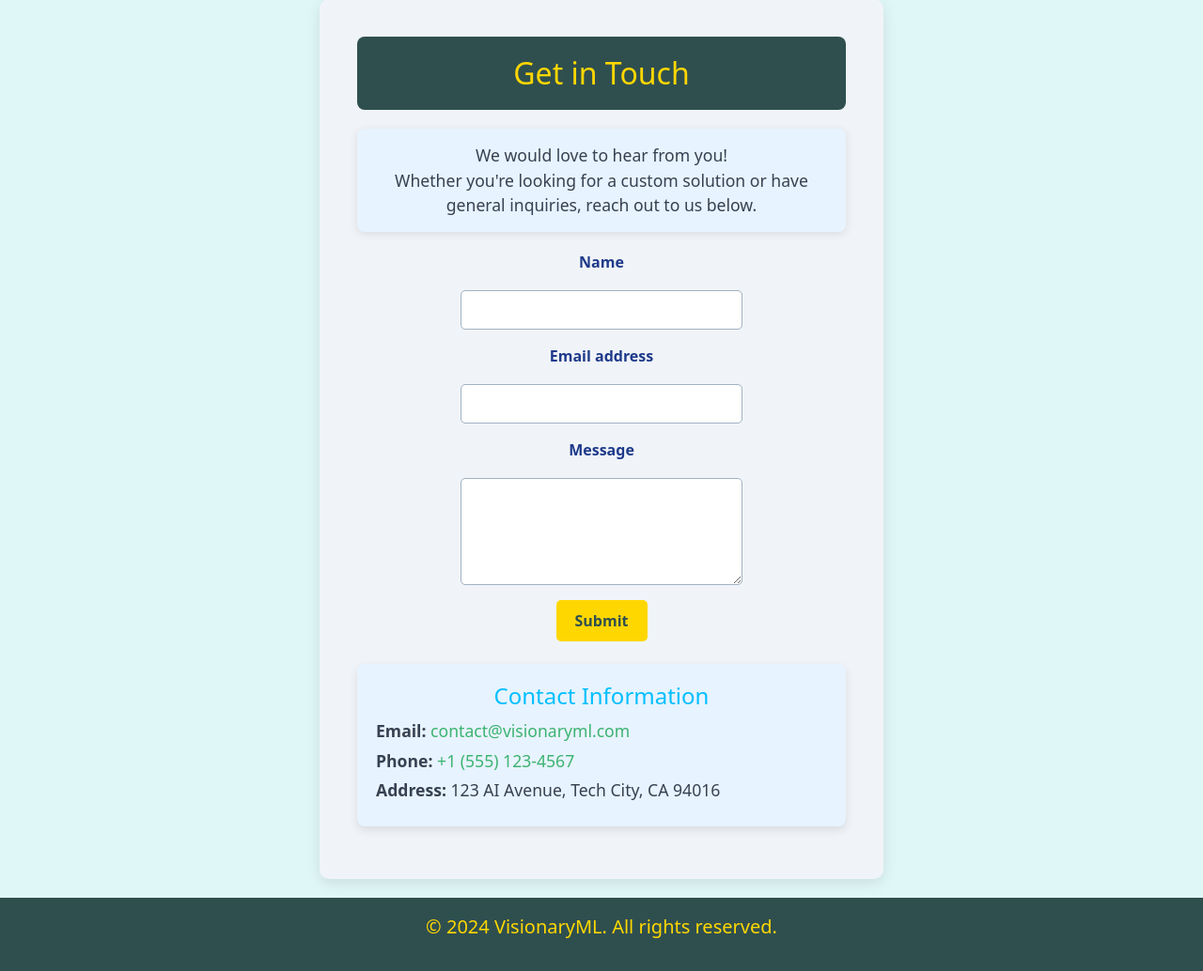
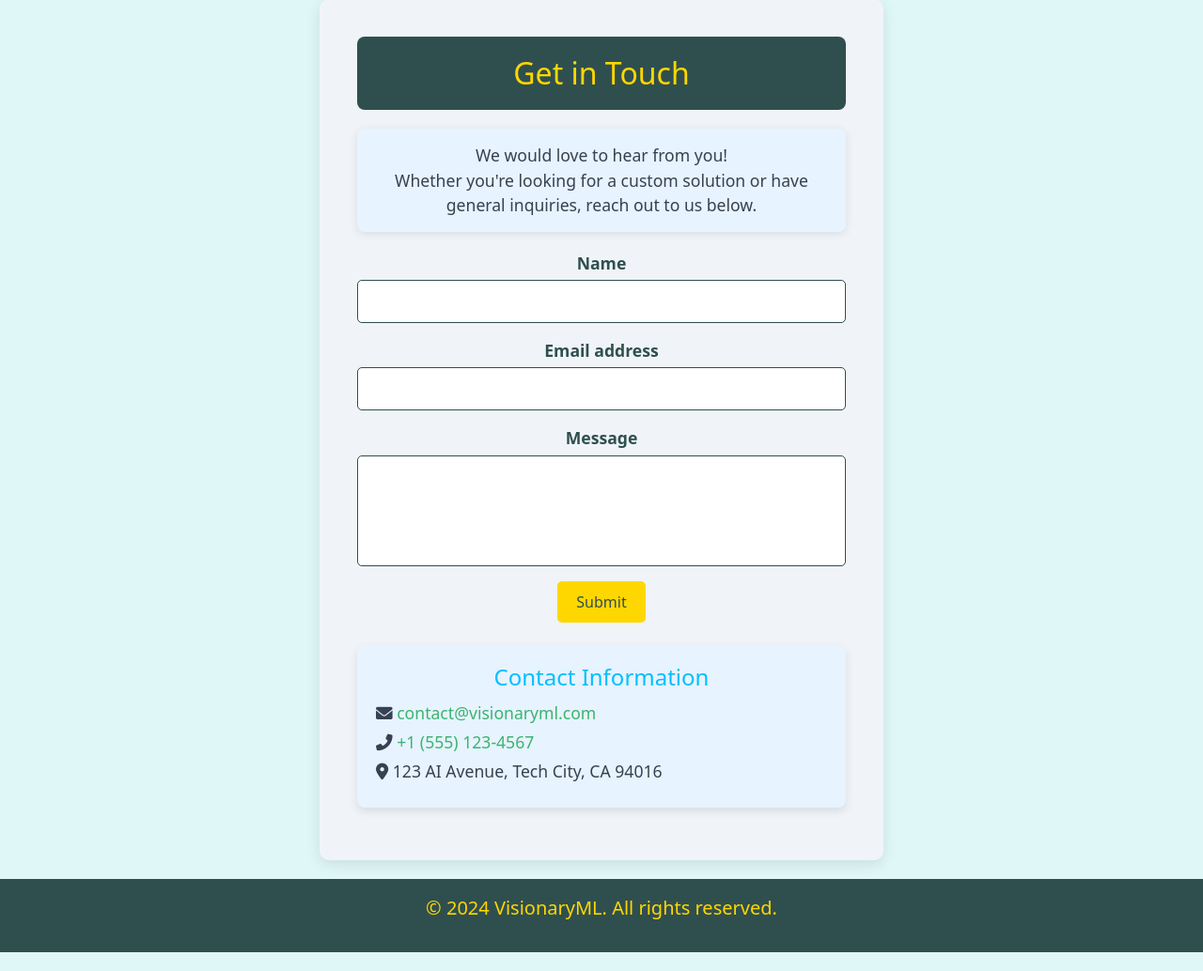
Before and after one commit to Hash2402/WebProject, a Flask app: page /contact in a window 1280 px wide. Shown: the part 123-1157 px from the top of the page at 94% size. Run offline with Flask 3, Linux system fonts and the light colour scheme.

Commit message:
All funcitonalities are added and updated

```diff
--- a/app.py
+++ b/app.py
@@ -1,25 +1,16 @@
 from flask import Flask, render_template, request, jsonify
-import boto3  # AWS SDK for Python (for DynamoDB or other AWS services)
-import os
+import boto3
+from config import Config
 
 app = Flask(__name__)
 
-# Example configuration for AWS credentials
-# Make sure to configure your AWS credentials using environment variables or AWS config file
-AWS_ACCESS_KEY = os.getenv('AWS_ACCESS_KEY')
-AWS_SECRET_KEY = os.getenv('AWS_SECRET_KEY')
-AWS_REGION = 'us-west-1'  # Change based on your AWS region
-
-# Setup for AWS DynamoDB (if using DynamoDB)
+# Setup for AWS DynamoDB using the config
 dynamodb = boto3.resource(
     'dynamodb',
-    region_name=AWS_REGION,
-    aws_access_key_id=AWS_ACCESS_KEY,
-    aws_secret_access_key=AWS_SECRET_KEY
+    region_name=Config.AWS_REGION,
+    aws_access_key_id=Config.AWS_ACCESS_KEY,
+    aws_secret_access_key=Config.AWS_SECRET_KEY
 )
-
-# Your table name in DynamoDB (if using it)
-TABLE_NAME = 'visionaryml_contact_data'
 
 # Define the homepage route
 @app.route('/')
@@ -48,9 +39,9 @@
     if not name or not email or not message:
         return jsonify({'status': 'error', 'message': 'Invalid data'}), 400
 
-    # Store the data in AWS DynamoDB (or another database)
+    # Store the data in AWS DynamoDB
     try:
-        table = dynamodb.Table(TABLE_NAME)
+        table = dynamodb.Table(Config.TABLE_NAME)
         table.put_item(
             Item={
                 'name': name,
--- a/templates/contact.html
+++ b/templates/contact.html
@@ -61,10 +61,20 @@
         <!-- Contact Information -->
         <div class="contact-info mt-4 text-center">
             <h4>Contact Information</h4>
-            <p><strong>Email:</strong> <a class="contact-link" href="mailto:contact@visionaryml.com">contact@visionaryml.com</a></p>
-            <p><strong>Phone:</strong> <a class="contact-link" href="tel:+15551234567">+1 (555) 123-4567</a></p>
-            <p><strong>Address:</strong> 123 AI Avenue, Tech City, CA 94016</p>
+            <p>
+                <i class="fas fa-envelope"></i>
+                <a class="contact-link" href="mailto:contact@visionaryml.com">contact@visionaryml.com</a>
+            </p>
+            <p>
+                <i class="fas fa-phone-alt"></i>
+                <a class="contact-link" href="tel:+15551234567">+1 (555) 123-4567</a>
+            </p>
+            <p>
+                <i class="fas fa-map-marker-alt"></i>
+                <span>123 AI Avenue, Tech City, CA 94016</span>
+            </p>
         </div>
+
 
 
         <!-- Status message -->
--- a/templates/styles.css
+++ b/templates/styles.css
@@ -279,42 +279,56 @@
     font-size: 1.1rem; /* Slightly larger text for readability */
 }
 
-.contact-page .form-label {
-    font-weight: bold; /* Bold the label text */
-    color: #1E3A8A; /* Match label color to heading */
+/* Style for the form labels */
+#contactForm .form-label {
+    font-size: 1.1rem; /* Adjust font size */
+    color: #2F4F4F; /* Use the navbar color or choose another color */
+    font-weight: bold; /* Make the labels bold */
+    margin-bottom: 5px; /* Space below the labels */
 }
 
-.contact-page .form-control {
-    border-radius: 5px; /* Rounded input fields */
-    border: 1px solid #A1B2C4; /* Soft gray border color */
-    transition: border-color 0.3s; /* Smooth transition for border color */
-    width: 100%; /* Full width for inputs */
-    max-width: 300px; /* Reduced max width for smaller input fields */
-    margin: 10px auto; /* Center align inputs */
-    padding: 8px; /* Reduced padding for input fields */
+/* Style for the form control inputs */
+#contactForm .form-control {
+    border: 1px solid #2F4F4F; /* Border color */
+    border-radius: 5px; /* Slightly rounded corners */
+    padding: 10px; /* Padding inside the input */
+    transition: border-color 0.3s ease; /* Smooth transition for border color on focus */
 }
 
-.contact-page .form-control:focus {
-    border-color: #1E3A8A; /* Change border color on focus */
-    box-shadow: 0 0 5px rgba(30, 58, 138, 0.5); /* Subtle shadow on focus */
+/* Change border color on focus */
+#contactForm .form-control:focus {
+    border-color: #FFD700; /* Change border color on focus */
+    outline: none; /* Remove default outline */
 }
 
-.contact-form-button {
-    background-color: #FFD700; /* Gold color */
-    color: #2F4F4F; /* Dark color for text */
-    border: none; /* Remove default border */
-    border-radius: 5px; /* Rounded corners */
-    padding: 10px 20px; /* Padding for size */
-    font-size: 1rem; /* Font size */
-    font-weight: bold; /* Bold text */
-    cursor: pointer; /* Pointer cursor on hover */
-    transition: background-color 0.3s ease, transform 0.3s ease; /* Smooth transition */
+/* Style for the message textarea */
+#contactForm textarea {
+    resize: none; /* Disable resizing for the textarea */
 }
 
-/* Hover effect */
+/* Style for the submit button */
+.contact-form-button {
+    background-color: #FFD700; /* Button background color */
+    color: #2F4F4F; /* Text color */
+    font-size: 1rem; /* Button font size */
+    padding: 10px 20px; /* Button padding */
+    border: none; /* Remove border */
+    border-radius: 5px; /* Rounded corners */
+    transition: background-color 0.3s ease, transform 0.3s ease; /* Smooth transition for hover effect */
+}
+
+/* Button hover effect */
 .contact-form-button:hover {
-    background-color: #FF8C42; /* Darker shade on hover */
-    transform: scale(1.05); /* Slightly enlarge on hover */
+    background-color: #FFC107; /* Change background color on hover */
+    transform: scale(1.05); /* Scale the button slightly on hover */
+}
+
+/* Style for the form status message */
+#formStatus {
+    margin-top: 15px; /* Space above the status message */
+    font-size: 1rem; /* Font size for the status message */
+    color: #FF4500; /* Color for status message (e.g., for errors) */
+    text-align: center; /* Center align the status message */
 }
 
 
@@ -373,6 +387,7 @@
     box-shadow: 0 2px 10px rgba(0, 0, 0, 0.1); /* Subtle shadow for depth */
 }
 
+
 /* Floating Element */
 .float-right {
     float: right; /* Float element to the right */
```
Also changed, not shown: config.py (+7 -0 lines), templates/static/js/main.js (+18 -2 lines), templates/assets/bg1.jpg (deleted).
